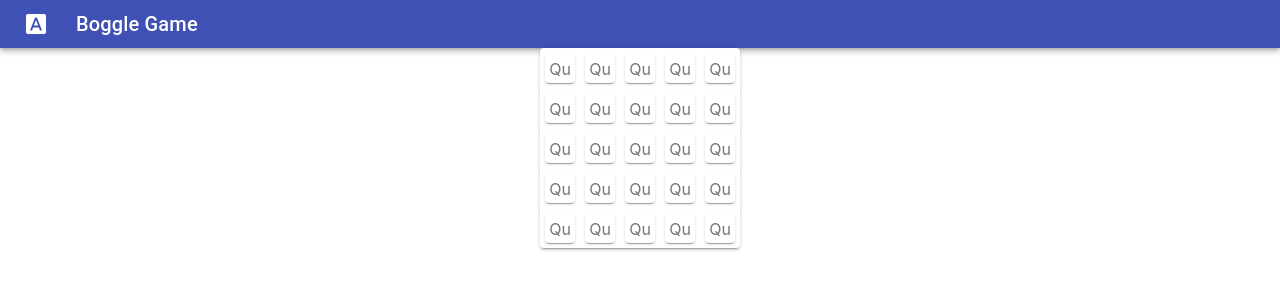
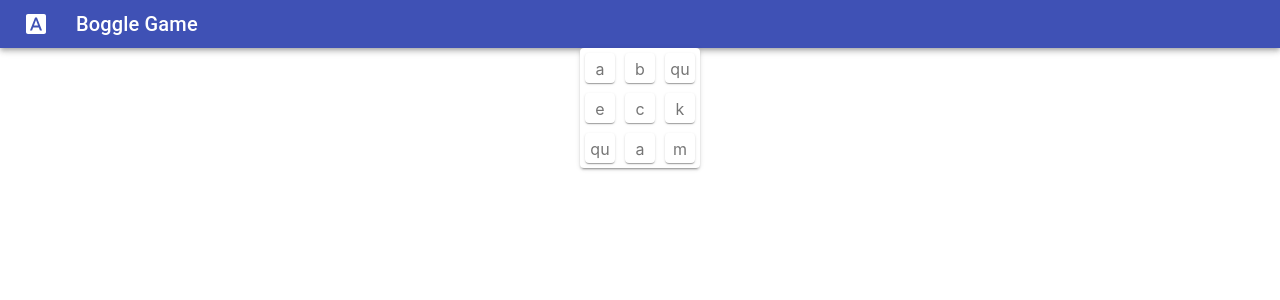
Before and after one commit to Enoumy/boggle, a React (Create React App) app: page / in a window 1280 px wide. Shown: the top 300 px of the page. Built offline with nearby package versions, Linux system fonts and the light colour scheme.

Commit message:
Grid is now able to receive data

```diff
--- a/src/App.js
+++ b/src/App.js
@@ -13,7 +13,7 @@ function App() {
   return (
     <div>
       <DenseAppBar />
-      <SquareGrid data={'Qu'} n={5} />
+      <SquareGrid data={test_grid} />
     </div>
   );
 }
--- a/src/Grid.js
+++ b/src/Grid.js
@@ -30,7 +30,7 @@ const useStyles = makeStyles(theme => ({
 function SquareGrid(props) {
   const classes = useStyles();
 
-  function tile(props) {
+  function Tile(props) {
     return (
       <Paper className={classes.tile} elevation={1}>
         <p style={{ marginTop: 6 }}>{props.data}</p>
@@ -40,12 +40,13 @@ function SquareGrid(props) {
 
   function FormRow(props) {
     const cells = [];
-    for (let i = 0; i < props.n; i++) cells.push(tile(props));
+    for (let i = 0; i < props.n; i++) cells.push(<Tile data={props.data[i]} />);
     return <Grid container> {cells} </Grid>;
   }
 
   const rows = [];
-  for (let i = 0; i < props.n; i++) rows.push(FormRow(props));
+  for (let i = 0; i < props.data.length; i++)
+    rows.push(<FormRow n={props.data[i].length} data={props.data[i]} />);
 
   return (
     <Grid
```
